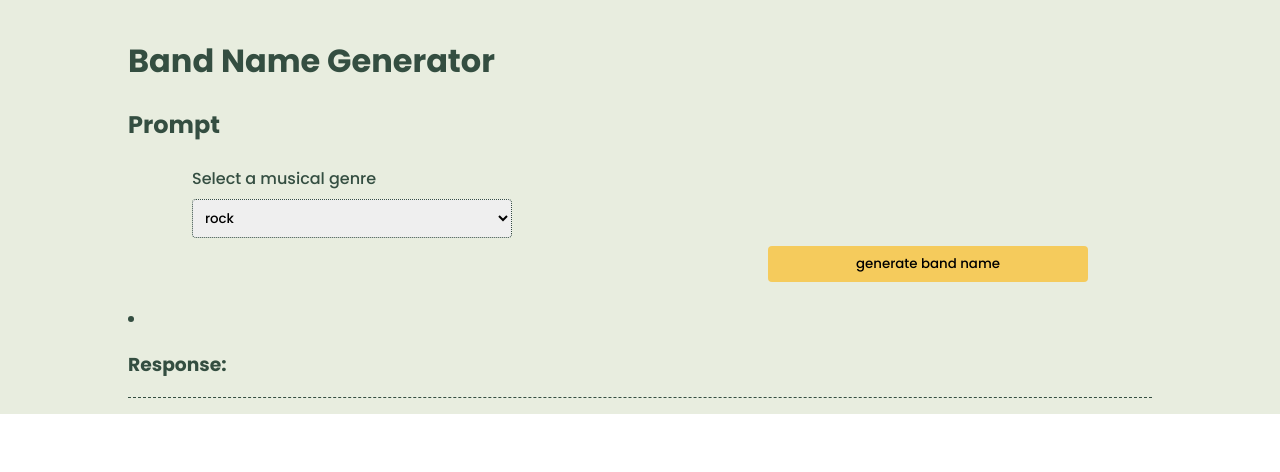
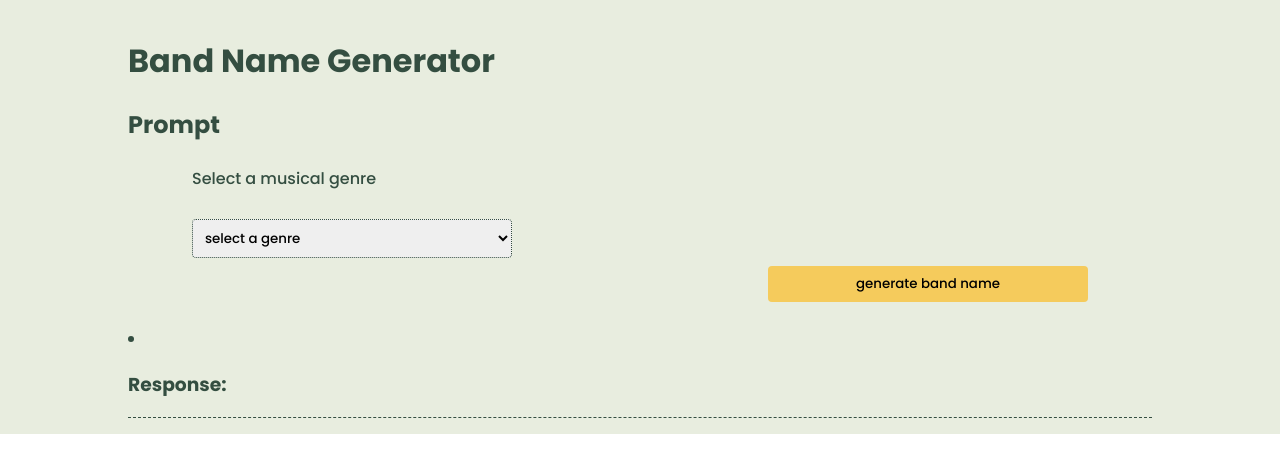
Before and after one commit to stuartkaija/band-name-generator, a React (Create React App) app in the folder client/: page / in a window 1280 px wide. Shown: the top 472 px of the page. Built offline with nearby package versions, Linux system fonts and the light colour scheme.

Commit message:
basic refactor to band name generator complete, error state added, need to work on styling now

```diff
--- a/client/src/App.jsx
+++ b/client/src/App.jsx
@@ -6,57 +6,43 @@ import './App.scss';
 
 function App() {
 
-	// const [prompt, setPrompt] = useState('');
-	// const [model, setModel] = useState('text-curie-001');
-	// const [error, setError] = useState(false);
-	const [genre, setGenre] = useState('rock')
-    const [completion, setCompletion] = useState({});
+	const [genre, setGenre] = useState('')
+    const [completion, setCompletion] = useState('');
+	const [error, setError] = useState(false);
 
 	const handleSubmit = (event) => {
         event.preventDefault();
+		setError(false);
 		const genre = event.target.genre.value;
-		console.log(genre);
-		// setError(false);
-		// const userInput = event.target.prompt.value;
-		// const model = event.target.model.value;
 
-		// if (!userInput) {
-		// 	setError(true);
-		// 	return;
-		// }
+		if (!genre) {
+			setError(true)
+			return;
+		}
+
 		setGenre(genre);
-        // setPrompt(userInput);
-		// setModel(model);
+
+		axios
+			.post("http://localhost:8080/", {genre: genre})
+			.then(response => setCompletion(response.data))
+			.catch(error => console.log(`error: ${error}`))
     }
 
-	useEffect(() => {
-		if (!prompt) return;
-
-		axios.post("http://localhost:8080/", {
-			prompt: prompt,
-			// model: model
-		})
-		.then(response => setCompletion({
-			// model: model,
-			// prompt: prompt,
-			completion: response.data.text
-		}))
-		.catch(error => console.log(`error: ${error}`))
-
-		// setting prompt back to empty string allows user to submit same prompt repeatedly
-		// setPrompt('');
-
-	}, [prompt])
+	// useEffect(() => {
+	// 	console.log(genre);
+	// 	// check if genre is empty string
+	// 	// change error state
+	// }, [genre])
 
 	return (
 		<main className="App">
 			<h1>Band Name Generator</h1>
 			<Form
 				handleSubmit={handleSubmit}
-				// error={error}
+				error={error}
 			/>
 			<Response
-				completion={completion.completion}
+				completion={completion}
 			/>
 		</main>
 	);
--- a/client/src/components/Form/Form.jsx
+++ b/client/src/components/Form/Form.jsx
@@ -10,11 +10,14 @@ export default function Form({handleSubmit, error}) {
         <section className='form-section'>
             <h2 className='form-section__title'>Prompt</h2>
             <form className='form' name='promptForm' id='promptForm' onSubmit={handleSubmit}>
-                <label className='form__label' htmlFor="model">Select a musical genre</label>
+                <label className='form__label' htmlFor="genre">Select a musical genre</label>
+                <p className={error ? 'form__error' : 'form__error--hidden'} id='input-desc'>please select a genre!</p>
+
                 <select className='form__select' name="genre" id="genre">
+                    <option value="">select a genre</option>
                     {genres.map((genre) => {
                         return (
-                            <option key={uniqid()} value={genre} defaultValue='select a genre'>{genre}</option>
+                            <option key={uniqid()} value={genre}>{genre}</option>
                         )
                     })}
                 </select>
```
